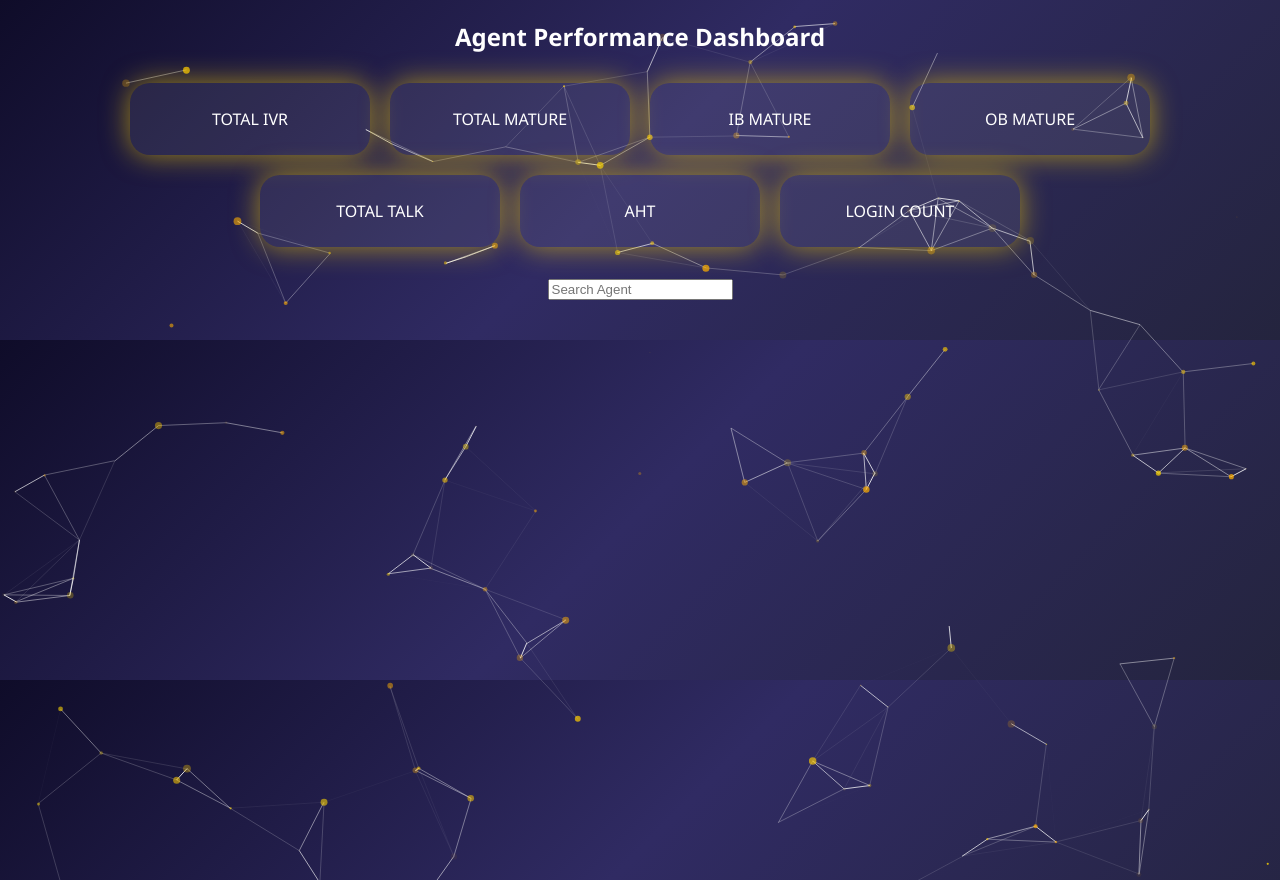
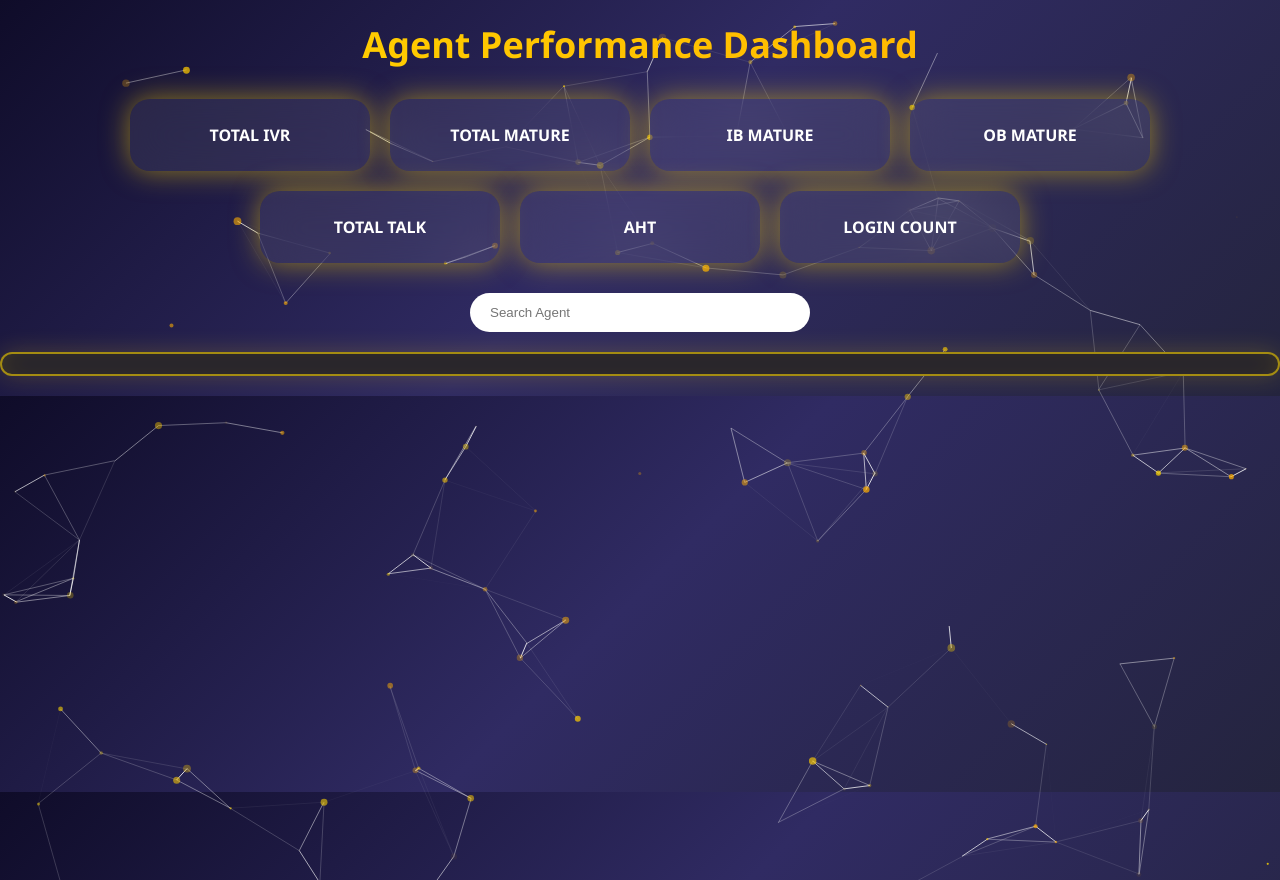
Before and after one commit to Viratmalakar/apr-report, a Flask app: template templates/dashboard.html in a window 1280 px wide. Run offline with Flask 3, Linux system fonts and the light colour scheme; the template is opened without the code that fills it, so the values that code supplies are empty.

Commit message:
Refactor CSS for layout and styling improvements

```diff
--- a/static/style.css
+++ b/static/style.css
@@ -6,72 +6,108 @@
     text-align: center;
 }
 
+/* Particle Background */
 #particles-js {
     position: fixed;
     width: 100%;
     height: 100%;
-    z-index: -1;
+    z-index: 0;
 }
 
-.upload-wrapper {
-    height: 100vh;
-    display: flex;
-    justify-content: center;
-    align-items: center;
+/* Header */
+.header {
+    font-size: 36px;
+    margin-top: 20px;
+    background: linear-gradient(90deg, #FFD700, #ffae00);
+    -webkit-background-clip: text;
+    -webkit-text-fill-color: transparent;
+    position: relative;
+    z-index: 2;
 }
 
-.upload-box {
-    background: rgba(255,255,255,0.08);
-    backdrop-filter: blur(25px);
-    padding: 50px;
-    border-radius: 25px;
-    box-shadow: 0 0 30px rgba(255,215,0,0.4);
-    width: 420px;
-    animation: glowBorder 3s infinite alternate;
-}
-
-@keyframes glowBorder {
-    from { box-shadow: 0 0 20px rgba(255,215,0,0.4); }
-    to { box-shadow: 0 0 45px gold; }
-}
-
-button {
-    padding: 12px 30px;
-    background: linear-gradient(45deg, #FFD700, #ff9900);
-    border: none;
-    border-radius: 50px;
-    font-weight: bold;
-    cursor: pointer;
-}
-
+/* Summary Cards */
 .summary {
     display: flex;
     justify-content: center;
     flex-wrap: wrap;
     gap: 20px;
     margin: 30px;
+    position: relative;
+    z-index: 2;
 }
 
 .box {
     background: rgba(255,255,255,0.08);
+    backdrop-filter: blur(20px);
     padding: 25px;
     border-radius: 20px;
     width: 190px;
+    font-weight: bold;
     box-shadow: 0 0 25px rgba(255,215,0,0.4);
     animation: glowBorder 3s infinite alternate;
 }
 
+/* Search */
+#search {
+    display: block;
+    margin: 20px auto;
+    padding: 12px 20px;
+    width: 300px;
+    border-radius: 30px;
+    border: none;
+    outline: none;
+    position: relative;
+    z-index: 2;
+}
+
+/* 🔥 PREMIUM TABLE CONTAINER */
 .table-container {
-    margin: 20px;
+    margin: 20px auto;
     max-height: 450px;
     overflow-y: auto;
+    border-radius: 20px;
+    background: #1c1b2e;
+    position: relative;
+    z-index: 2;
+    padding: 10px;
+
+    /* Gold Border */
+    border: 2px solid rgba(255, 215, 0, 0.6);
+
+    /* Subtle Inner Shadow */
+    box-shadow:
+        inset 0 0 25px rgba(255, 215, 0, 0.15),
+        0 0 25px rgba(255, 215, 0, 0.2);
+}
+
+/* Smooth Gold Scrollbar */
+.table-container::-webkit-scrollbar {
+    width: 8px;
+}
+
+.table-container::-webkit-scrollbar-track {
+    background: #1c1b2e;
+}
+
+.table-container::-webkit-scrollbar-thumb {
+    background: linear-gradient(#FFD700, #ffae00);
+    border-radius: 10px;
+}
+
+.table-container::-webkit-scrollbar-thumb:hover {
+    background: gold;
+}
+
+/* Firefox Scrollbar */
+.table-container {
+    scrollbar-width: thin;
+    scrollbar-color: gold #1c1b2e;
 }
 
 table {
-    width: 95%;
-    margin: auto;
+    width: 100%;
     border-collapse: collapse;
-    background: rgba(255,255,255,0.05);
+    background: #1c1b2e;
 }
 
 th {
@@ -84,9 +120,27 @@
 
 td {
     padding: 10px;
-    border-bottom: 1px solid rgba(255,255,255,0.1);
+    border-bottom: 1px solid rgba(255,255,255,0.08);
+    transition: all 0.3s ease;
 }
 
+/* 💎 Hover Row Animation */
+tr {
+    transition: transform 0.3s ease, background 0.3s ease;
+}
+
+tr:hover {
+    background: rgba(255,215,0,0.12);
+    transform: scale(1.01);
+}
+
+/* Gold Border Glow Animation */
+@keyframes glowBorder {
+    from { box-shadow: 0 0 20px rgba(255,215,0,0.3); }
+    to { box-shadow: 0 0 45px gold; }
+}
+
+/* Red Highlight */
 .alert-red {
     color: #ff4d4d;
     font-weight: bold;
```
